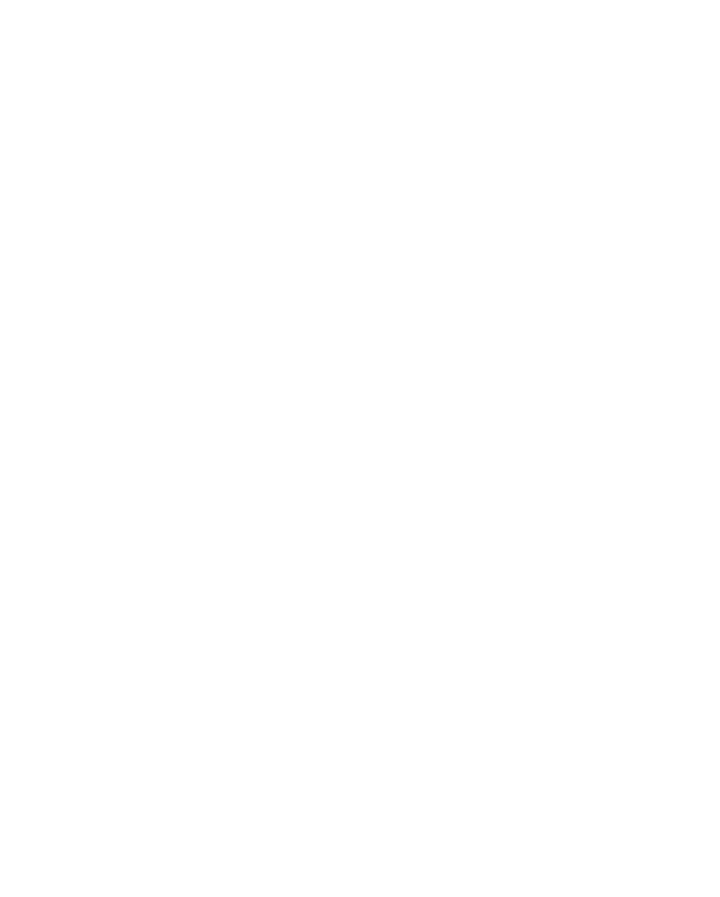
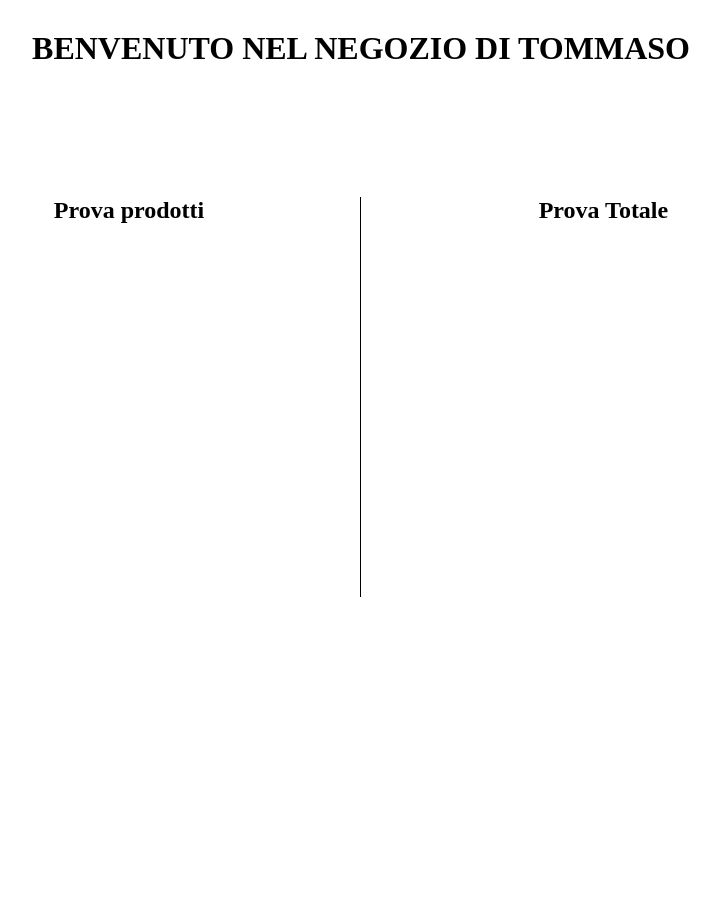
Before and after one commit to tgiannotta/php-oop-2, a PHP site: page / in a window 1280 px wide. Before the commit the part shown is empty. Shown: the whole page, without its empty margins (279-999 px from the left). Before the commit the page ends 800 px from the top, so only its background shows below. Run offline with PHP 8.4, Linux system fonts and the light colour scheme.

Commit message:
scaffolding di base

```diff
--- /dev/null
+++ b/css/style.css
@@ -0,0 +1,32 @@
+/* RESET */
+*{
+    margin: 0;
+    padding: 0;
+    box-sizing: border-box;
+}
+
+/* TITOLO */
+h1{
+    text-align: center;
+    margin: 30px 0px;
+    text-transform: uppercase;
+}
+/* MAIN */
+.carrello-container{
+    width:60%;
+    margin: auto;
+    height: 800px;
+
+}
+.carrello{
+    display: flex;
+    justify-content: space-between;
+    width: 80%;
+    margin: auto;
+    height: 500px;
+    padding-top: 100px;
+}
+.prodotti{
+    border-right: 1px solid black;
+    width: 50%;
+}
--- a/index.php
+++ b/index.php
@@ -1,5 +1,40 @@
+<!-- Oggi pomeriggio provate ad immaginare quali sono le classi necessarie per creare uno shop online;
+ ad esempio, ci saranno sicuramente dei prodotti da acquistare e degli utenti che fanno shopping.
+ Strutturare le classi gestendo l'ereditarietà dove necessario;
+ ad esempio ci potrebbero essere degli utenti premium che hanno diritto a degli sconti esclusivi, oppure diverse tipologie di prodotti.
+Provate a stampare in pagina come visto questa mattina i prodotti scelti dall'utente.
+ -->
+
+
+
 <?php
 
 
 
 ?>
+
+<!DOCTYPE html>
+<html lang="en">
+<head>
+    <meta charset="UTF-8">
+    <meta http-equiv="X-UA-Compatible" content="IE=edge">
+    <meta name="viewport" content="width=device-width, initial-scale=1.0">
+    <title>SHOP</title>
+    <link rel="stylesheet" href="css/style.css?v=<?php echo time(); ?>">
+</head>
+<body>
+    <h1>Benvenuto nel negozio di Tommaso</h1>
+    <div class="carrello-container">
+        <div class="carrello">
+                <div class="prodotti">
+                    <h2>Prova prodotti</h2>
+                </div>
+                <div class="totale">
+                    <h2>Prova Totale</h2>
+                </div>
+        </div>
+
+
+    </div>
+</body>
+</html>
```
